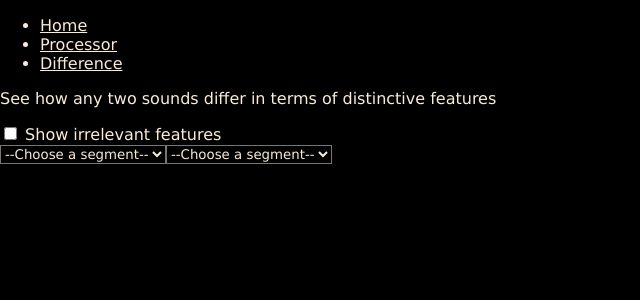
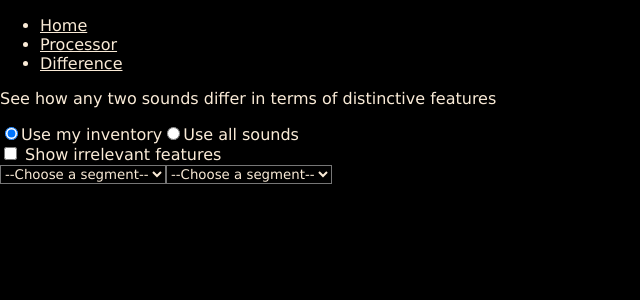
Before and after one commit to MarcinFort/phon_processor, a React (Create React App) app: page /difference in a window 1280 px wide. Shown: the top 300 px of the page, without its empty margins (0-640 px from the left). Built offline with nearby package versions, Linux system fonts and the light colour scheme.

Commit message:
Add a possibility to compare only segments from the selected inv

```diff
--- a/src/Difference.js
+++ b/src/Difference.js
@@ -2,13 +2,15 @@ import React from 'react';
 import { SegmentPicker } from './SegmentPicker';
 import { ComparisonWindow } from './ComparisonWindow';
 import { ShowIrrelevantFeatures } from './ShowIrrelevantFeatures';
+import { UseFullInv } from './UseFullInv';
 
 export class Difference extends React.Component {
 
     state = {
         sound1: "",
         sound2: "",
-        showIrrelevant: false
+        showIrrelevant: false,
+        useFullInv: false
     }
 
     pickSound1(sound) {
@@ -23,6 +25,12 @@ export class Difference extends React.Component {
         })
     }
 
+    useFullInv() {
+        this.setState({
+            useFullInv: !this.state.useFullInv
+        })
+    }
+
     showIrrelevantFeatures(value) {
         this.setState({
             showIrrelevant: value
@@ -33,6 +41,7 @@ export class Difference extends React.Component {
         return (
             <div>
                 <p>See how any two sounds differ in terms of distinctive features</p>
+                <UseFullInv selection={this.state.useFullInv} toggleUseFullInv={this.useFullInv.bind(this)}/>
                 <ShowIrrelevantFeatures checked={this.state.showIrrelevant} toggleShowIrrelevantFeatures={this.showIrrelevantFeatures.bind(this)}/>
                 <SegmentPicker pickSegment={this.pickSound1.bind(this)}/>
                 <SegmentPicker pickSegment={this.pickSound2.bind(this)}/>
--- /dev/null
+++ b/src/UseFullInv.js
@@ -0,0 +1,14 @@
+import React from 'react';
+
+export const UseFullInv = (props) => {
+    return (<form>
+        <label>
+            <input type="radio" checked={!props.selection} onChange={props.toggleUseFullInv} />
+            Use my inventory
+        </label>
+        <label>
+            <input type="radio" checked={props.selection} onChange={props.toggleUseFullInv} />
+            Use all sounds
+        </label>
+    </form>)
+}
```
